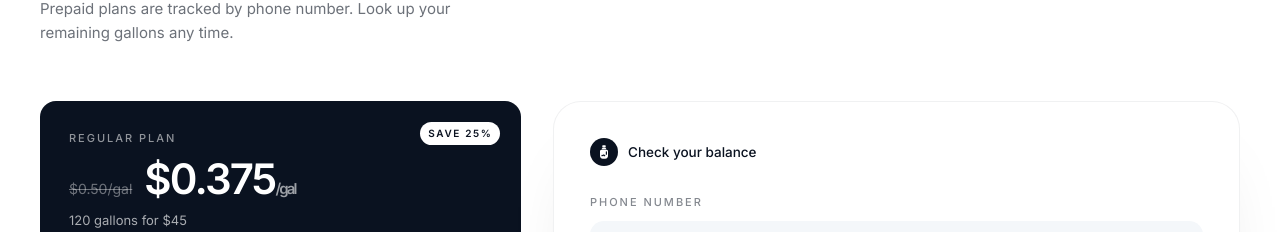
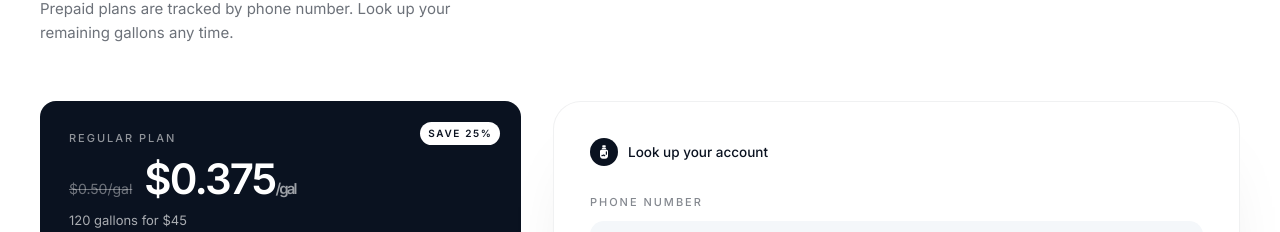
Before and after one commit to ivince918/le-water, a React (Vite) app: page / in a window 1280 px wide. Shown: the part 2635-2867 px from the top of the page. Built offline with nearby package versions, Linux system fonts and the light colour scheme.

Commit message:
Rename lookup card label to Look up your account

```diff
--- a/src/App.jsx
+++ b/src/App.jsx
@@ -809,7 +809,7 @@ function Balance() {
               <span className="inline-flex w-7 h-7 items-center justify-center rounded-full bg-[#0A1220] text-white">
                 <JugMark className="w-4 h-4" />
               </span>
-              <span className="text-[13.5px] font-medium">Check your balance</span>
+              <span className="text-[13.5px] font-medium">Look up your account</span>
             </div>
 
             <AnimatePresence mode="wait">
```
